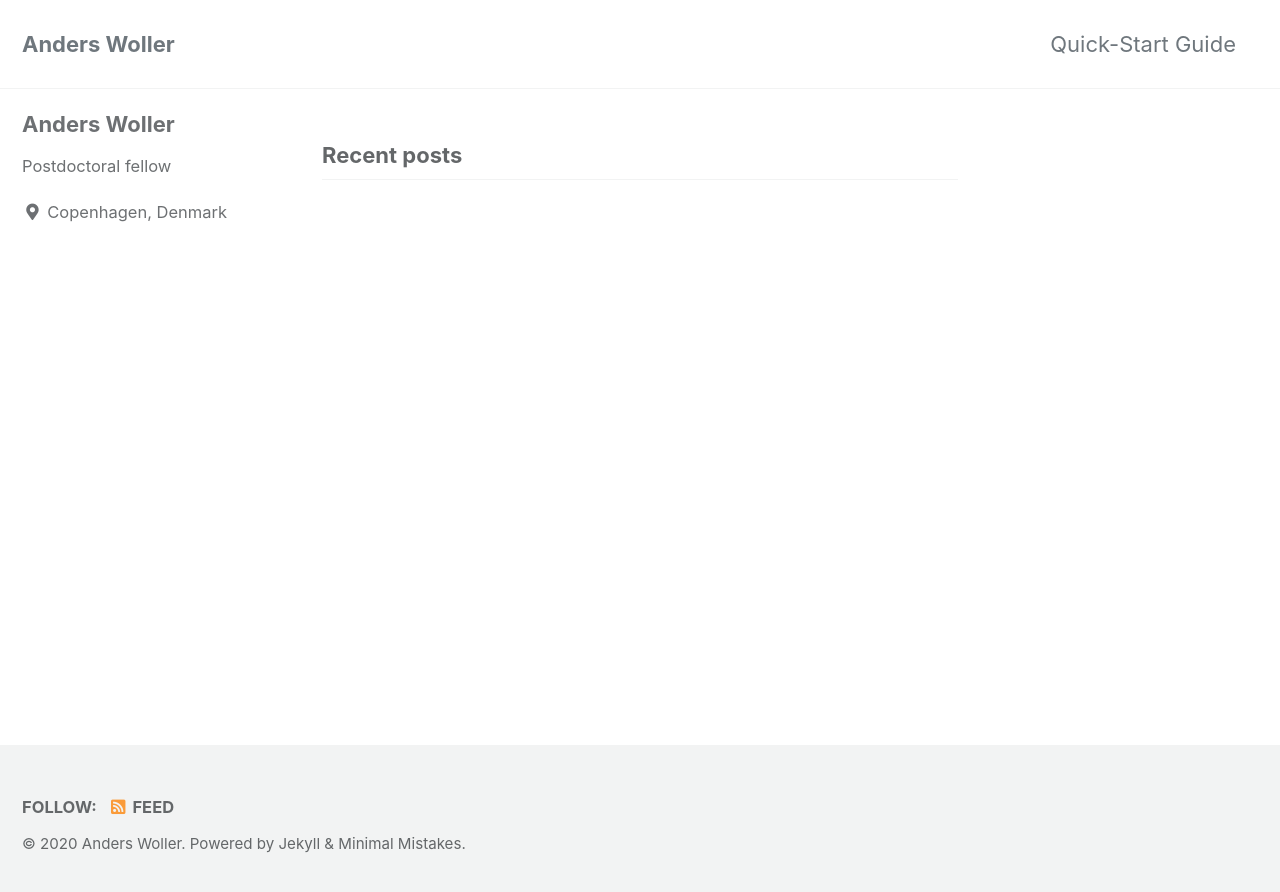
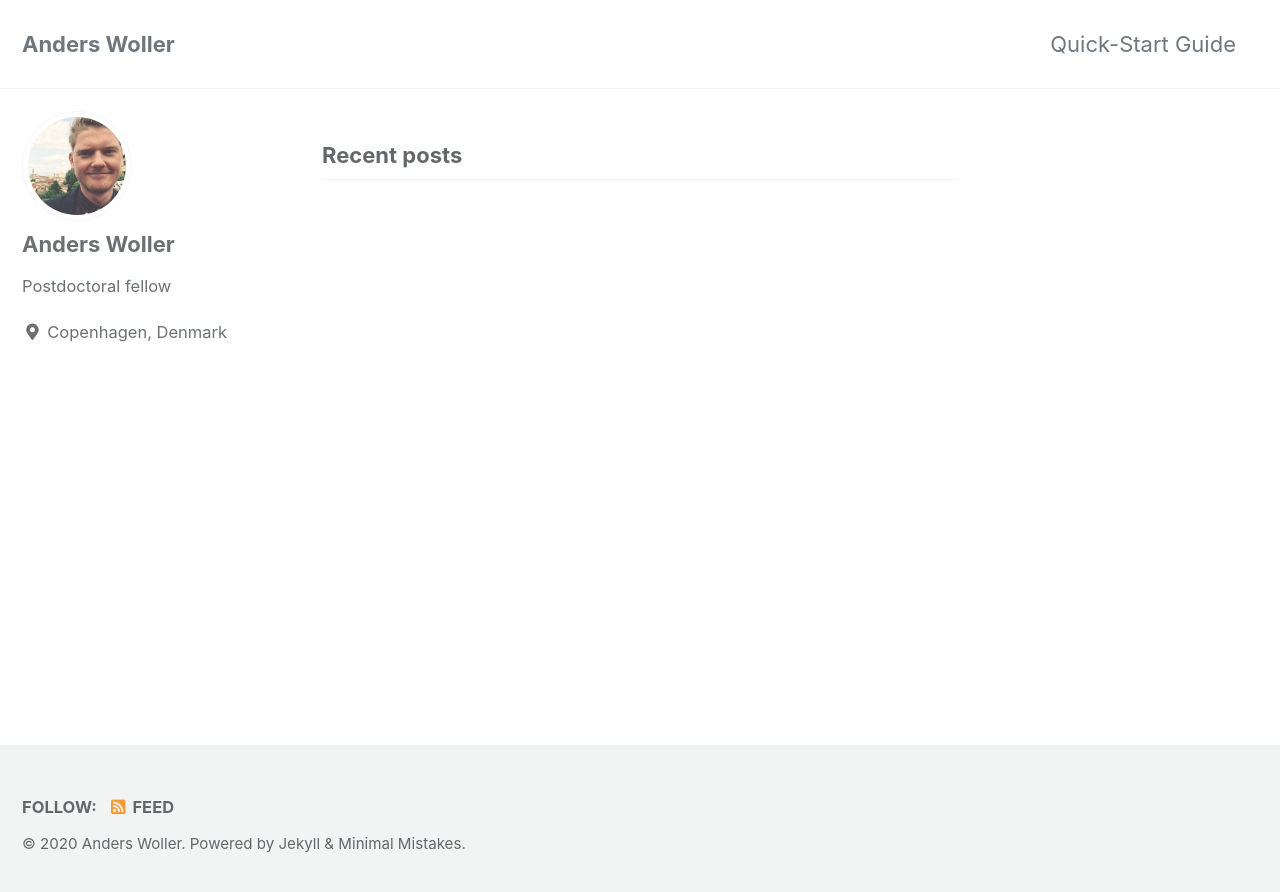
Before and after one commit to AndersWoller/AndersWoller.github.io, a Jekyll site: the page built from index.html, in a window 1280 px wide. Shown: the top 892 px of the page. Built offline with Jekyll 4.4.1, drawn with Linux system fonts in a browser that asks for light colours; cached includes are drawn as plain includes; the list of posts is cut into pages by our own code.

Commit message:
adding page and profile pic

```diff
--- a/_config.yml
+++ b/_config.yml
@@ -94,7 +94,7 @@ analytics:
 # Site Author
 author:
   name             : "Anders Woller"
-  avatar           : # path of avatar image, e.g. "/assets/images/bio-photo.jpg"
+  avatar           : "/images/profilepic.jpg"
   bio              : "Postdoctoral fellow"
   location         : "Copenhagen, Denmark"
   email            :
```
Also changed, not shown: _pages/research.md (added, +3 -0 lines), images/profilepic.jpg (added), 1 other file.
